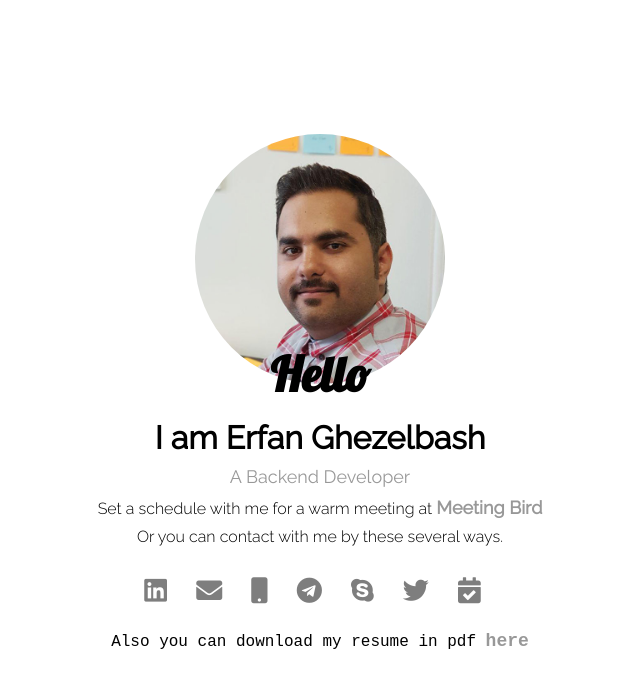
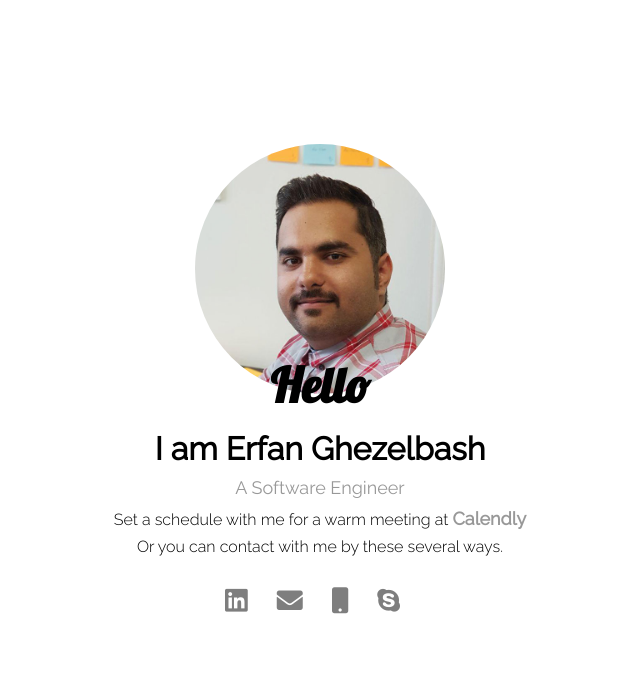
Before and after one commit to ghezelbash/ghezelbash.github.io, a plain HTML site: page index.html in a window 1280 px wide. Shown: the whole page, without its empty margins (320-960 px from the left). Drawn offline with Linux system fonts and the light colour scheme.

Commit message:
Update schedule and remove some links

```diff
--- a/index.html
+++ b/index.html
@@ -19,9 +19,9 @@
     <div class="info">
       <h1 class="name">I am Erfan Ghezelbash</h1>
 
-      <span class="expert">A Backend Developer</span>
+      <span class="expert">A Software Engineer</span>
 
-      <p target="_blank" class="bio">Set a schedule with me for a warm meeting at <a href="https://www.meetingbird.com/m/SJPvm6p8D">Meeting Bird</a></p>
+      <p target="_blank" class="bio">Set a schedule with me for a warm meeting at <a href="https://calendly.com/erfanghezelbash/warm-meeting">Calendly</a></p>
 
       <p class="bio">Or you can contact with me by these several ways.
       </p>
@@ -30,13 +30,13 @@
         <a target="_blank" href="https://www.linkedin.com/in/erfanghezelbash"><i class="fab fa-linkedin"></i></a>
         <a target="_blank" href="mailto:erfan.ghezelbash@gmail.com"><i class="fas fa-envelope"></i></a>
         <a target="_blank" href="tel:+989359886841"><i class="fas fa-mobile"></i></a>
-        <a target="_blank" href="https://telegram.me/erfanghezelbash"><i class="fab fa-telegram"></i></a>
+        <!-- <a target="_blank" href="https://telegram.me/erfanghezelbash"><i class="fab fa-telegram"></i></a> -->
         <a target="_blank" href="skype:erfanghezelbash?chat"><i class="fab fa-skype"></i></a>
-        <a target="_blank" href="https://twitter.com/ErfanGhezelbash"><i class="fab fa-twitter"></i></a>
-        <a target="_blank" href="https://www.meetingbird.com/m/SJPvm6p8D"><i class="fas fa-calendar-check"></i></a>
+        <!-- <a target="_blank" href="https://twitter.com/ErfanGhezelbash"><i class="fab fa-twitter"></i></a> -->
+        <!-- <a target="_blank" href="https://www.meetingbird.com/m/SJPvm6p8D"><i class="fas fa-calendar-check"></i></a> -->
       </div>
 
-      <code class="bio">Also you can download my resume in pdf <a  target="_blank" href="./Erfan_Ghezelbash_Resume.pdf">here</a></code>
+      <!-- <code class="bio">Also you can download my resume in pdf <a  target="_blank" href="./Erfan_Ghezelbash_Resume.pdf">here</a></code> -->
 
 
     </div>
```
